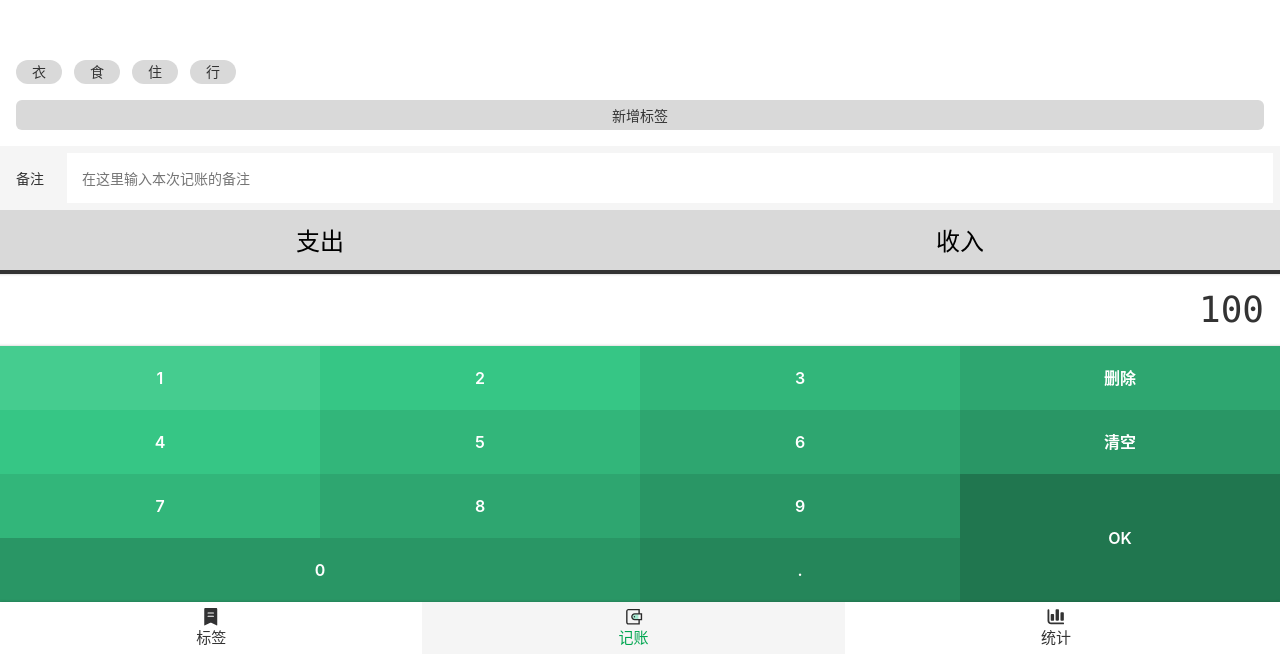
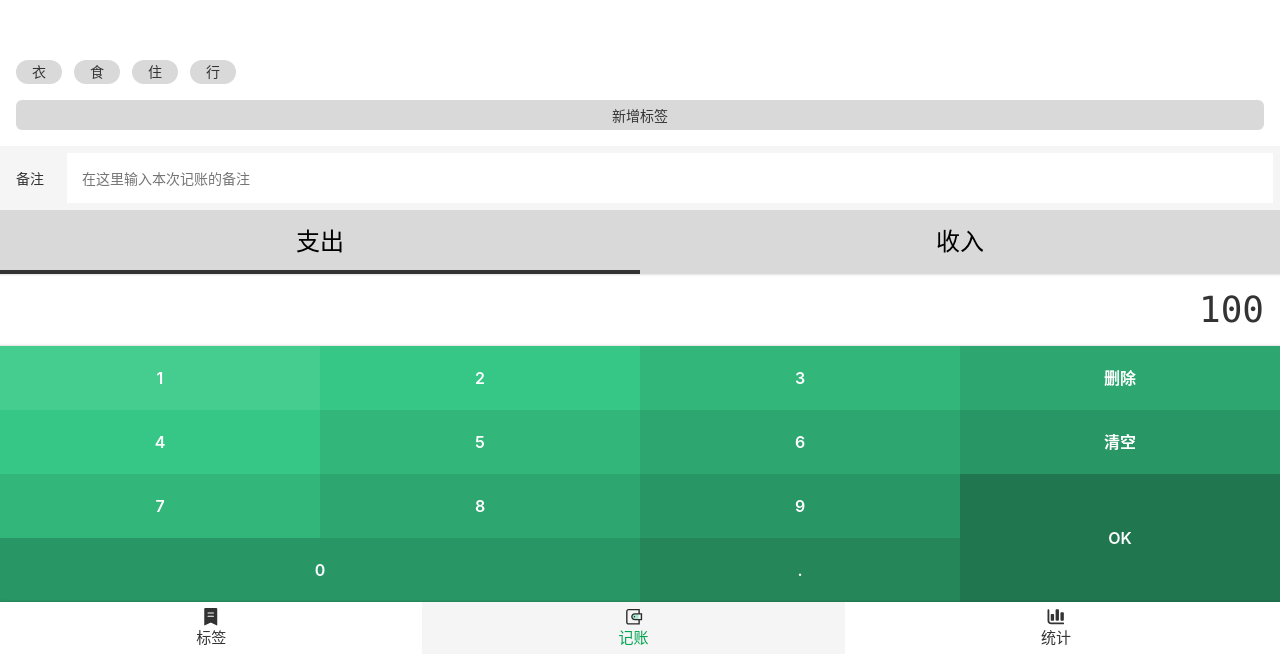
Before and after one commit to zkeq/jirengu_prosperity, a Vue app: page /#/money in a window 1280 px wide. Shown: the part 146-800 px from the top of the page. Built offline with nearby package versions, Linux system fonts and the light colour scheme.

Commit message:
使用 JS 实现了一个组件

```diff
--- a/package.json
+++ b/package.json
@@ -9,7 +9,7 @@
     "lint": "vue-cli-service lint"
   },
   "dependencies": {
-    "core-js": "3.15.2",
+    "core-js": "^3.22.8",
     "register-service-worker": "1.7.2",
     "vue": "2.6.14",
     "vue-class-component": "7.2.6",
--- a/src/components/Money/Types.vue
+++ b/src/components/Money/Types.vue
@@ -1,15 +1,28 @@
 <template>
   <div>
     <ul class="types">
-      <li class="selected">支出</li>
-      <li class="selected">收入</li>
+      <li :class="type == '-' && 'selected'" @click="selectType('-')">支出</li>
+      <li :class="type == '+' && 'selected'" @click="selectType('+')">收入</li>
     </ul>
   </div>
 </template>
 
-<script lang="ts">
+<script>
 export default {
   name: "Types",
+  data(){
+    return {
+      type: "-" // '-' 支出 '+' 收入
+    }
+  },
+  methods: {
+    selectType(type){ // type: '-' 支出 '+' 收入
+      if (type !== '-' && type !== '+') {
+        throw new Error('type must be "-", "+"')
+      }
+      this.type = type;
+    }
+  }
 };
 </script>
 
```
Also changed, not shown: 2 other files (tests, documents, lock files or other folders).
